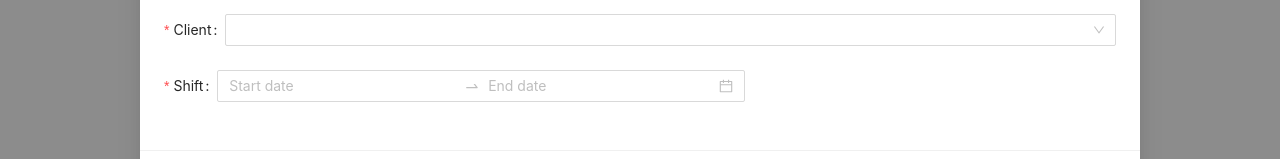
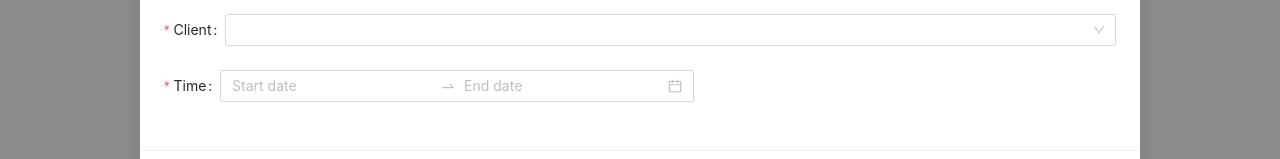
Before and after one commit to susanfung/scheduler, a React (Create React App) app: page / in a window 1280 px wide. Both pictures are taken after a click on the button 1264 px from the left and 16 px from the top of the page. Shown: the part 333-492 px from the top of the page. Built offline with nearby package versions, Linux system fonts and the light colour scheme.

Commit message:
Updated addNewSchedule function to include data from calendar selection

```diff
--- a/package.json
+++ b/package.json
@@ -9,7 +9,6 @@
     "antd": "^4.12.1",
     "moment": "^2.29.1",
     "react": "^17.0.1",
-    "react-awesome-calendar": "^1.0.14",
     "react-big-calendar": "^0.30.0",
     "react-dom": "^17.0.1",
     "react-scripts": "^4.0.1"
--- a/src/App.js
+++ b/src/App.js
@@ -35,7 +35,9 @@ class App extends Component {
       ],
       employee: [],
       visible: false,
-      lastScheduleIndex: 450
+      lastScheduleIndex: 450,
+      resourceId: null,
+      dates: []
     }
   };
 
@@ -73,8 +75,12 @@ class App extends Component {
     this.setState({ selectedTags: nextSelectedTags, resourceMap: nextResourceMap });
   }
 
-  addNewSchedule = () => {
-    this.setState({ visible: true });
+  addNewSchedule = e => {
+    this.setState({ visible: true, resourceId: e.resourceId });
+    ((e.resourceId === undefined) ?
+      this.setState({ employee: [], dates: [] }) :
+      this.setState({ employee: clientData[e.resourceId], dates: [moment(e.start), moment(e.end)] })
+    );
   };
 
   addSchedule = newSchedule => {
@@ -91,6 +97,17 @@ class App extends Component {
     tempSchedules.unshift(newTempSchedule);
     this.setState({ schedule: tempSchedules, lastScheduleIndex: this.state.lastScheduleIndex + 1, visible: false});
   };
+
+  addNewScheduleComponent = (props) => {
+    return (
+      <AddNewSchedule
+        {...props}
+        onCancel={this.onCancel}
+        handleHouseChange={this.handleHouseChange}
+        employeeTagsData={employeeTagsData}
+        addSchedule={this.addSchedule}
+      />
+  )}
 
   componentDidMount() {
     fetch('./data-EmployeeSchedule.json')
@@ -166,13 +183,14 @@ class App extends Component {
 
         <Spin spinning={this.state.loading} tip="Loading...">
           <Scheduler
+            selectable
+            resizable
             defaultDate={moment().toDate()}
             defaultView="week"
             views={['month', 'week', 'day']}
             showMultiDayTimes
             events={this.state.schedule}
             localizer={localizer}
-            resizable
             style={{ height: "100vh" }}
             eventPropGetter={event => {
               let newStyle = {
@@ -202,17 +220,15 @@ class App extends Component {
             resourceTitleAccessor="resourceTitle"
             onEventDrop={this.onEventDrop}
             onEventResize={this.onEventResize}
+            onSelectSlot={this.addNewSchedule}
           />
         </Spin>
 
-        <AddNewSchedule
-          visible={this.state.visible}
-          onCancel={this.onCancel}
-          handleHouseChange={this.handleHouseChange}
-          employeeTagsData={employeeTagsData}
-          employee={this.state.employee}
-          addSchedule={this.addSchedule}
-        />
+        {this.state.dates.length > 0 && (
+          this.addNewScheduleComponent(this.state)
+        )}
+
+        {this.addNewScheduleComponent(this.state)}
       </>
     );
   }
--- a/src/components/AddNewSchedule.js
+++ b/src/components/AddNewSchedule.js
@@ -10,7 +10,7 @@ import {
 const { RangePicker } = DatePicker;
 const { Option } = Select;
 
-const AddNewSchedule = ({ visible, onCancel, handleHouseChange, addSchedule, employee, employeeTagsData }) => {
+const AddNewSchedule = ({ visible, onCancel, handleHouseChange, addSchedule, employee, employeeTagsData, resourceId, dates }) => {
   const [form] = Form.useForm();
 
   const handleFormValuesChange = (changedValues) => {
@@ -60,6 +60,7 @@ const AddNewSchedule = ({ visible, onCancel, handleHouseChange, addSchedule, emp
           name="resourceId"
           label="Employee #"
           rules={[{ required: true, message: "This information is required." }]}
+          initialValue={resourceId}
         >
           <Select>
             {employeeTagsData.map(employee => (
@@ -82,10 +83,11 @@ const AddNewSchedule = ({ visible, onCancel, handleHouseChange, addSchedule, emp
 
         <Form.Item
           name="dates"
-          label="Shift"
+          label="Time"
           rules={[{ required: true, message: "This information is required." }]}
+          initialValue={dates}
         >
-          <RangePicker showTime />
+          <RangePicker showTime={{ format: 'HH:mm' }} format="YYYY-MM-DD HH:mm" />
         </Form.Item>
       </Form>
     </Modal>
```
Also changed, not shown: 2 other files (tests, documents, lock files or other folders).
